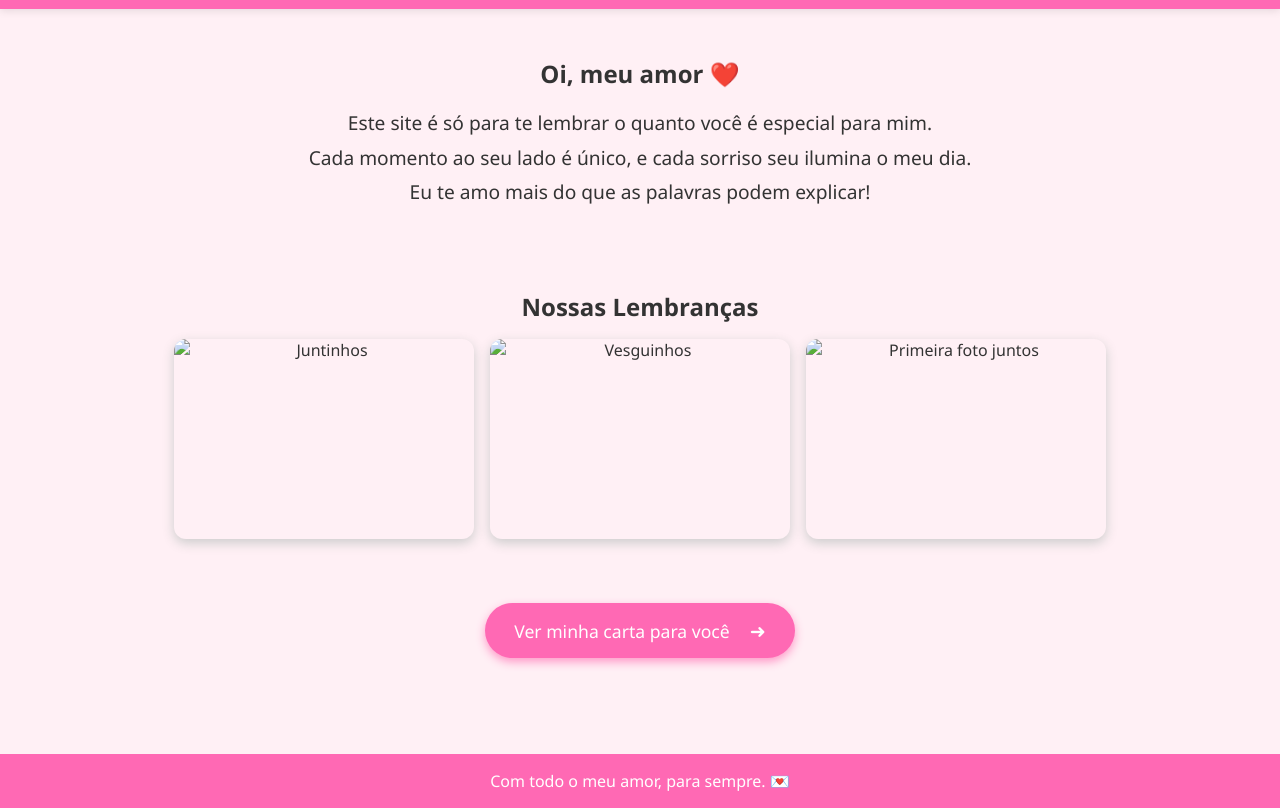
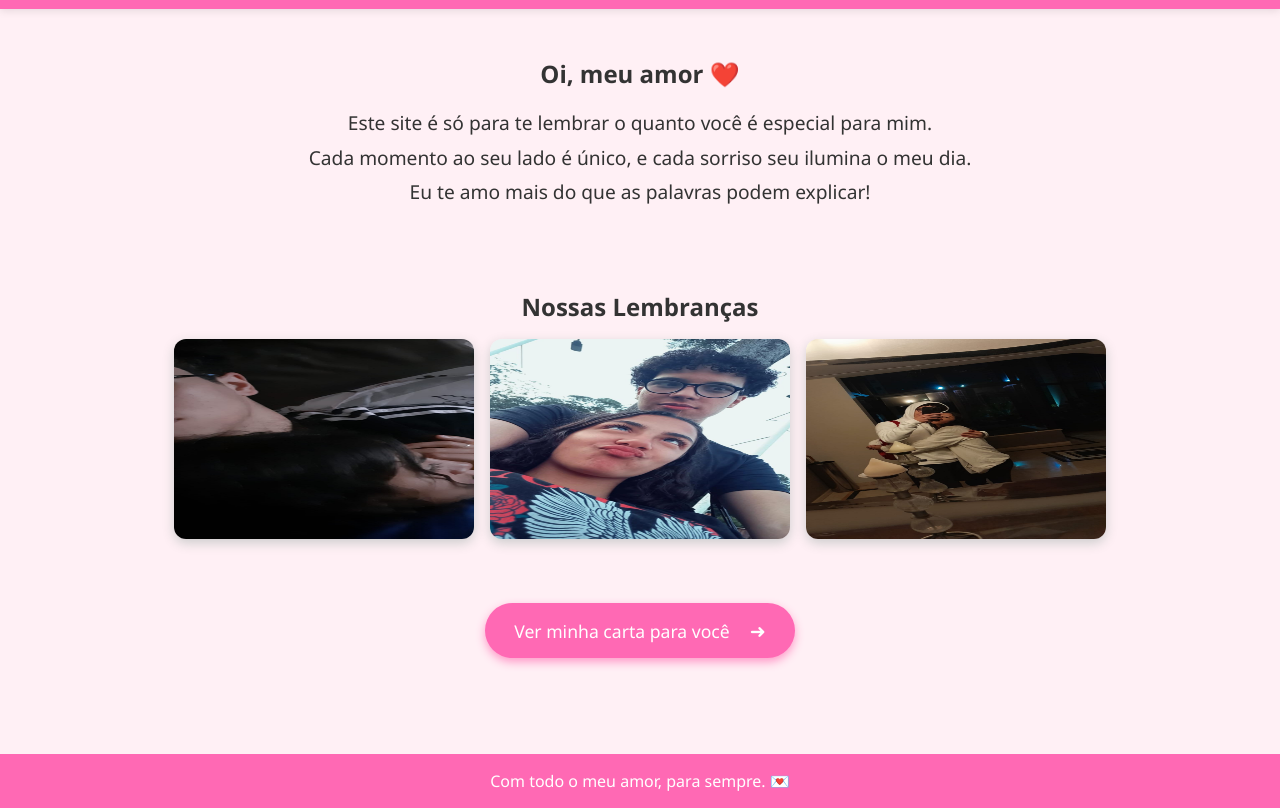
Before and after one commit to Gsouza9/LOVEANA, a plain HTML site: page index.html in a window 1280 px wide. Shown: the part 98-906 px from the top of the page. Drawn offline with Linux system fonts and the light colour scheme.

Commit message:
Update index.html

```diff
--- a/index.html
+++ b/index.html
@@ -24,9 +24,9 @@
     <section class="galeria">
       <h2>Nossas Lembranças</h2>
       <div class="imagens">
-        <img src="Imagens/Juntinhos.jpg" alt="Juntinhos" />
-        <img src="Imagens/Vesguinhos.jpg" alt="Vesguinhos" />
-        <img src="Imagens/Primeira foto.jpg" alt="Primeira foto juntos" />
+        <img src="Juntinhos.jpg" alt="Juntinhos" />
+        <img src="Vesguinhos.jpg" alt="Vesguinhos" />
+        <img src="Primeira foto.jpg" alt="Primeira foto juntos" />
       </div>
     </section>
 
```
